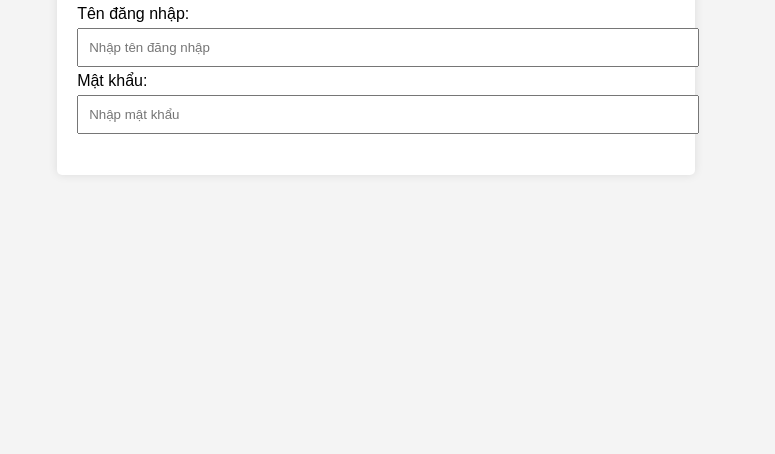
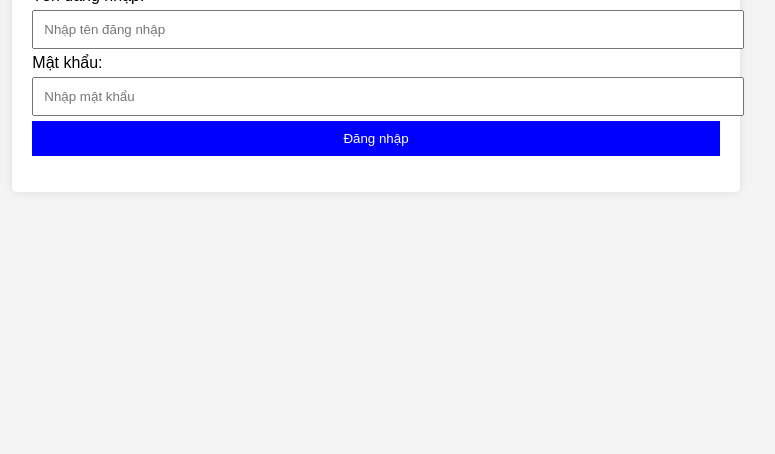
Before and after one commit to Banguyen1463/dev1, a plain HTML site: page index.html in a window 1280 px wide. Shown: the part 362-816 px from the top of the page, without its empty margins (264-1039 px from the left). Drawn offline with Linux system fonts and the light colour scheme.

Commit message:
them btn login

```diff
--- a/index.html
+++ b/index.html
@@ -40,8 +40,8 @@
         <label for="txtUserName">Tên đăng nhập:</label>
         <input type="text" id="txtUserName" placeholder="Nhập tên đăng nhập">
         <label for="txtpassword">Mật khẩu:</label>
-        <input type="lblmatkhau" id="txtmatkhau" placeholder="Nhập mật khẩu">
-
+        <input type="lblpassword" id="txtpassword" placeholder="Nhập mật khẩu">
+        <button id="btnLogin">Đăng nhập</button>
 
 
         <p id="message" style="color: red;"></p>
```
